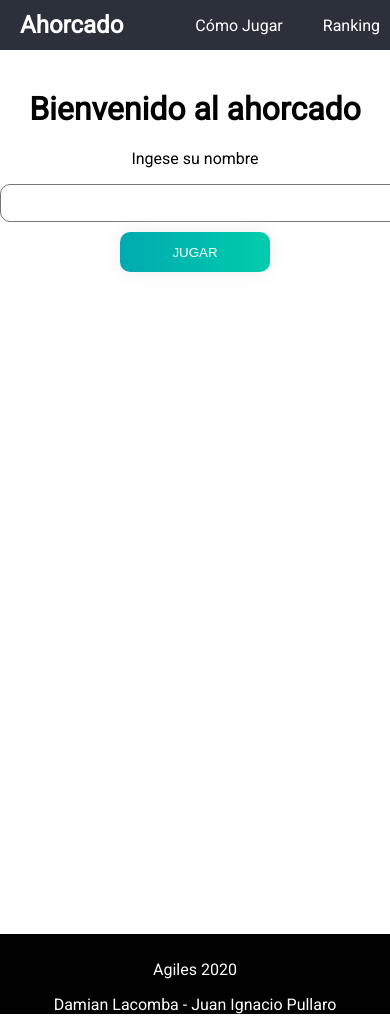
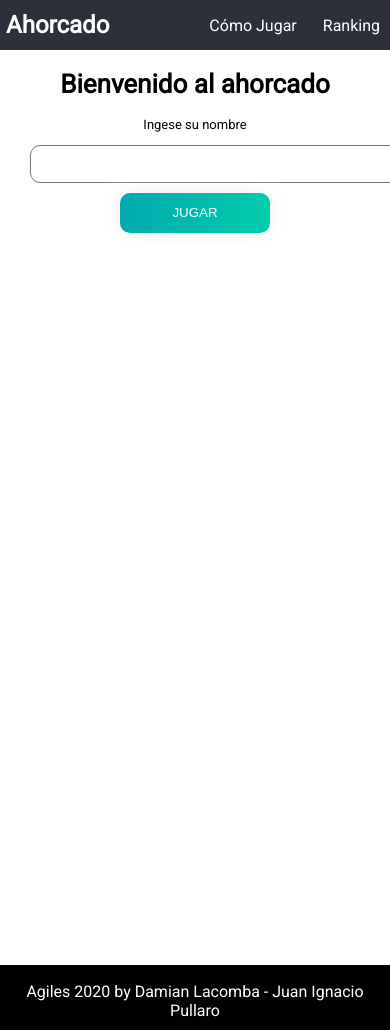
Before and after one commit to damianlacomba/ahorcado2020, a Flask app: page / in a window 390 px wide; the page is wider, and only the part inside the window is pictured. Run offline with Flask 2, Linux system fonts and the light colour scheme.

Commit message:
Reponsive

```diff
--- a/static/css/main.css
+++ b/static/css/main.css
@@ -119,3 +119,51 @@ picture img {
 
 .letra:any-link {
     background-color: #1883ba;}
+
+/**************************************************responsive*********************************************/
+    @media screen and (max-width: 992px) {
+        body {
+          background-color:white;
+        }
+        .navbar a {
+            margin-left: 6px;
+            text-decoration: none;
+            color: white;
+        }
+        picture img {
+            height: 150px;
+        }
+        .content {
+            text-align: center;
+            font-size: 13px;
+            padding: 30px;
+            margin-top: -28px;
+            height: 102vh;
+        }
+        .letra {
+            text-decoration: none;
+            padding: 1px;
+            font-weight: 603;
+            font-size: 28px;
+            color: #ffffff;
+            background-color: #2c303a;
+            border-radius: 6px;
+            border: 2px solid #0016b0;
+            margin-bottom: 1px;
+            display: inline-block;
+          }
+          .new-game {
+            display: flex;
+            align-items: center;
+            justify-content: center;
+            margin-top: 11px;
+        }
+        footer {
+            background-color: #010101;
+            color: white;
+            height: 64px;
+            padding-top: 1px;
+            text-align: center;
+            margin-top: 22px;
+        }
+      }
--- a/templates/base.html
+++ b/templates/base.html
@@ -20,8 +20,7 @@
     {%block content%}
     {%endblock%}
     <footer>
-        <p>Agiles 2020</p>
-        <p>Damian Lacomba - Juan Ignacio Pullaro</p>
+        <p>Agiles 2020 by Damian Lacomba - Juan Ignacio Pullaro</p>
     </footer>
 </body>
 </html>
```
